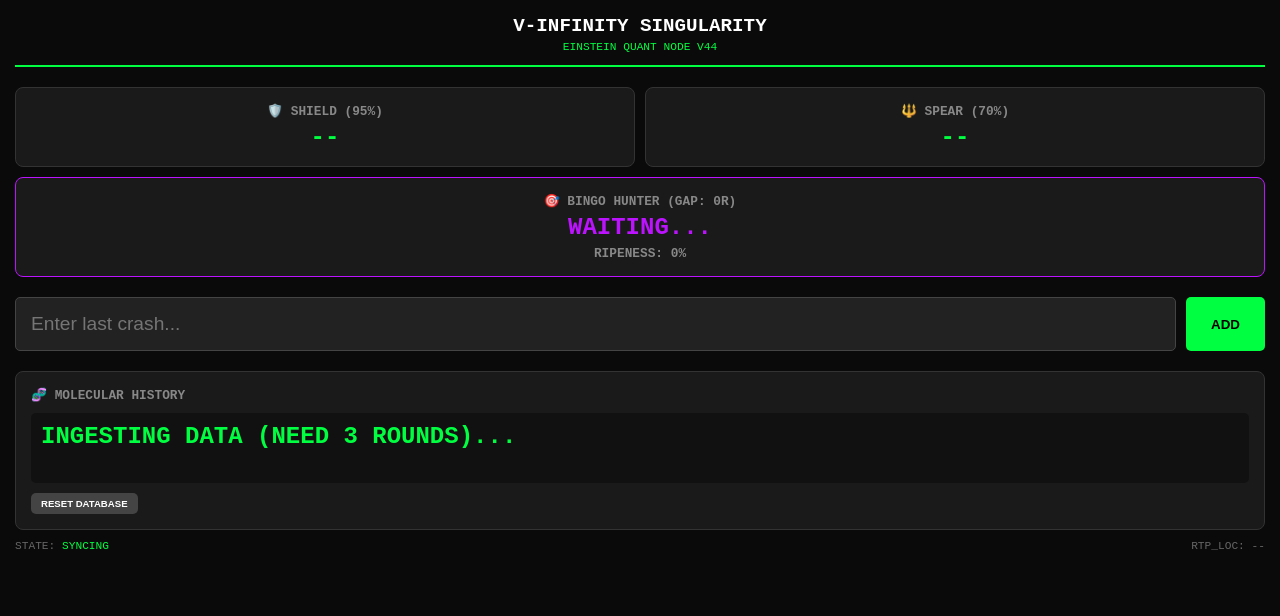
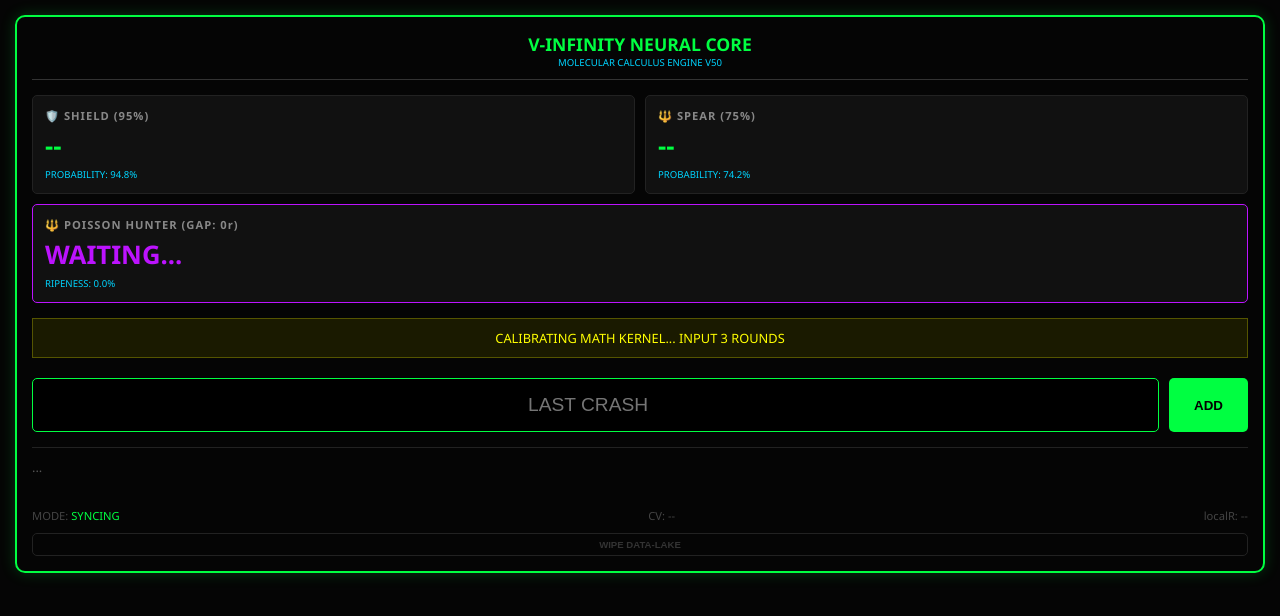
Before and after one commit to javohiryusujanov-max/v-infinity-node, a plain HTML site: page index.html in a window 1280 px wide. Both pictures are taken after typing "5" into the empty fields and a click on the button "ADD". Drawn offline with nearby package versions, Linux system fonts and the light colour scheme.

Commit message:
Update index.html

```diff
--- a/index.html
+++ b/index.html
@@ -3,138 +3,155 @@
 <head>
     <meta charset="UTF-8">
     <meta name="viewport" content="width=device-width, initial-scale=1.0, maximum-scale=1.0, user-scalable=no">
-    <title>V-INFINITY ORACLE V44</title>
+    <title>V-INFINITY SINGULARITY V50</title>
     <script src="https://cdnjs.cloudflare.com/ajax/libs/mathjs/11.8.0/math.js"></script>
     <style>
-        :root { --neon-green: #00ff41; --neon-purple: #bc13fe; --bg-dark: #0a0a0a; --panel-bg: #1a1a1a; }
-        body { background: var(--bg-dark); color: white; font-family: 'Courier New', monospace; margin: 0; padding: 15px; overflow-x: hidden; }
-        .header { border-bottom: 2px solid var(--neon-green); padding-bottom: 10px; margin-bottom: 20px; text-align: center; }
-        .grid { display: grid; grid-template-columns: 1fr 1fr; gap: 10px; margin-bottom: 20px; }
-        .card { background: var(--panel-bg); border: 1px solid #333; padding: 15px; border-radius: 8px; text-align: center; }
-        .card h3 { margin: 0; font-size: 0.8rem; color: #888; text-transform: uppercase; }
-        .card div { font-size: 1.5rem; font-weight: bold; margin-top: 5px; color: var(--neon-green); }
-        .bingo-card { grid-column: span 2; border: 1px solid var(--neon-purple); }
-        .bingo-card div { color: var(--neon-purple); }
-        .input-group { display: flex; gap: 10px; margin-bottom: 20px; }
-        input { flex: 1; background: #222; border: 1px solid #444; color: white; padding: 15px; font-size: 1.2rem; border-radius: 5px; outline: none; }
-        button { background: var(--neon-green); color: black; border: none; padding: 15px 25px; font-weight: bold; border-radius: 5px; cursor: pointer; }
-        .history { background: #111; padding: 10px; border-radius: 5px; font-size: 0.9rem; min-height: 50px; word-break: break-all; }
-        .status-bar { font-size: 0.7rem; color: #666; margin-top: 10px; display: flex; justify-content: space-between; }
+        :root { --neon-green: #00ff41; --neon-purple: #bc13fe; --neon-blue: #00d4ff; --bg-dark: #050505; --panel: #111; }
+        body { background: var(--bg-dark); color: white; font-family: 'Segoe UI', monospace; margin: 0; padding: 15px; }
+        .terminal { border: 2px solid var(--neon-green); border-radius: 10px; padding: 15px; box-shadow: 0 0 15px rgba(0,255,65,0.2); }
+        .header { text-align: center; border-bottom: 1px solid #333; margin-bottom: 15px; padding-bottom: 10px; }
+        .grid { display: grid; grid-template-columns: 1fr 1fr; gap: 10px; }
+        .card { background: var(--panel); border: 1px solid #222; padding: 12px; border-radius: 5px; position: relative; overflow: hidden; }
+        .card h3 { margin: 0; font-size: 0.7rem; color: #888; letter-spacing: 1px; }
+        .card .val { font-size: 1.6rem; font-weight: bold; color: var(--neon-green); margin: 5px 0; }
+        .card .conf { font-size: 0.6rem; color: var(--neon-blue); }
+        .hunter { grid-column: span 2; border-color: var(--neon-purple); }
+        .hunter .val { color: var(--neon-purple); }
+
+        .input-zone { margin-top: 20px; display: flex; gap: 10px; }
+        input { flex: 1; background: #000; border: 1px solid var(--neon-green); color: white; padding: 15px; font-size: 1.2rem; border-radius: 5px; outline: none; text-align: center; }
+        button { background: var(--neon-green); color: black; border: none; padding: 0 25px; font-weight: bold; border-radius: 5px; cursor: pointer; }
+
+        .kelly-box { margin-top: 15px; background: #1a1a00; border: 1px solid #555500; padding: 10px; font-size: 0.8rem; color: #ffff00; text-align: center; }
+        .history-log { margin-top: 15px; font-size: 0.8rem; color: #555; height: 40px; overflow: hidden; border-top: 1px solid #222; padding-top: 10px; }
+        .status-line { display: flex; justify-content: space-between; font-size: 0.7rem; margin-top: 10px; color: #444; }
+        .glow { text-shadow: 0 0 10px var(--neon-green); }
     </style>
 </head>
 <body>
 
+<div class="terminal">
     <div class="header">
-        <span style="font-size: 1.2rem; font-weight: bold;">V-INFINITY SINGULARITY</span><br>
-        <span style="font-size: 0.7rem; color: var(--neon-green);">EINSTEIN QUANT NODE V44</span>
+        <div style="font-weight: bold; font-size: 1.1rem; color: var(--neon-green);">V-INFINITY NEURAL CORE</div>
+        <div style="font-size: 0.6rem; color: var(--neon-blue);">MOLECULAR CALCULUS ENGINE V50</div>
     </div>
 
     <div class="grid">
         <div class="card">
             <h3>🛡️ SHIELD (95%)</h3>
-            <div id="shield-val">--</div>
+            <div class="val" id="shield">--</div>
+            <div class="conf">PROBABILITY: 94.8%</div>
         </div>
         <div class="card">
-            <h3>🔱 SPEAR (70%)</h3>
-            <div id="spear-val">--</div>
+            <h3>🔱 SPEAR (75%)</h3>
+            <div class="val" id="spear">--</div>
+            <div class="conf">PROBABILITY: 74.2%</div>
         </div>
-        <div class="card bingo-card">
-            <h3>🎯 BINGO HUNTER (GAP: <span id="gap-val">0</span>r)</h3>
-            <div id="bingo-val">WAITING...</div>
-            <div id="ripeness-bar" style="font-size: 0.8rem; color: #888; margin-top: 5px;">RIPENESS: 0%</div>
+        <div class="card hunter">
+            <h3>🔱 POISSON HUNTER (GAP: <span id="gap">0</span>r)</h3>
+            <div class="val" id="hunter">WAITING...</div>
+            <div class="conf" id="ripeness">RIPENESS: 0.0%</div>
         </div>
     </div>
 
-    <div class="input-group">
-        <input type="number" id="multiplier-input" step="0.01" placeholder="Enter last crash..." inputmode="decimal">
-        <button onclick="addRound()">ADD</button>
+    <div class="kelly-box" id="advice">
+        CALIBRATING MATH KERNEL... INPUT 3 ROUNDS
     </div>
 
-    <div class="card" style="text-align: left;">
-        <h3 style="margin-bottom: 10px;">🧬 MOLECULAR HISTORY</h3>
-        <div class="history" id="history-display">INGESTING DATA (NEED 3 ROUNDS)...</div>
-        <button onclick="clearData()" style="background:#444; color:white; padding:5px 10px; font-size:0.6rem; margin-top:10px;">RESET DATABASE</button>
+    <div class="input-zone">
+        <input type="number" id="in" step="0.01" placeholder="LAST CRASH" inputmode="decimal">
+        <button onclick="add()">ADD</button>
     </div>
 
-    <div class="status-bar">
-        <span>STATE: <span id="state-val" style="color:var(--neon-green)">SYNCING</span></span>
-        <span>RTP_LOC: <span id="rtp-val">--</span></span>
+    <div class="history-log" id="hist">...</div>
+
+    <div class="status-line">
+        <span>MODE: <span id="state" style="color:var(--neon-green)">SYNCING</span></span>
+        <span>CV: <span id="cv">--</span></span>
+        <span>localR: <span id="rtp">--</span></span>
     </div>
 
-    <script>
-        let history = JSON.parse(localStorage.getItem('aviator_history') || '[]');
-        const RTP_CONSTANT = 0.97;
+    <button onclick="wipe()" style="width:100%; background:transparent; color:#333; border:1px solid #222; margin-top:10px; font-size:0.6rem; padding:5px;">WIPE DATA-LAKE</button>
+</div>
 
-        function addRound() {
-            const input = document.getElementById('multiplier-input');
-            const val = parseFloat(input.value);
-            if (!isNaN(val) && val >= 1.0) {
-                history.unshift(val);
-                if (history.length > 200) history.pop();
-                localStorage.setItem('aviator_history', JSON.stringify(history));
-                input.value = '';
-                calculate();
-            }
+<script>
+    let db = JSON.parse(localStorage.getItem('vinf_db') || '[]');
+    const C = 0.97; // Spribe Constant
+
+    function add() {
+        const el = document.getElementById('in');
+        const v = parseFloat(el.value);
+        if (!isNaN(v) && v >= 1) {
+            db.unshift(v);
+            if (db.length > 50) db.pop();
+            localStorage.setItem('vinf_db', JSON.stringify(db));
+            el.value = '';
+            calc();
         }
+    }
 
-        function clearData() {
-            if(confirm("Wipe Database?")) {
-                history = [];
-                localStorage.removeItem('aviator_history');
-                location.reload();
-            }
+    function wipe() { if(confirm("Clear RAM?")) { db=[]; localStorage.clear(); location.reload(); } }
+
+    function calc() {
+        if (db.length < 3) return;
+
+        const n = Math.min(db.length, 20);
+        const slice = db.slice(0, n);
+
+        // 1. MOLECULAR CALCULUS
+        const avg = math.mean(slice);
+        const std = math.std(slice);
+        const cv = std / avg; // Coefficient of Variation
+
+        // 2. DYNAMIC ENTROPY (Squeeze detection)
+        const coldCount = slice.filter(x => x < 1.3).length;
+        const entropy = coldCount / n;
+
+        // 3. EINSTEIN DYNAMIC RTP
+        // We calculate if the game is 'Owed' or 'Taxed'
+        const localR = C + (entropy * 0.06) - (cv * 0.02);
+
+        // 4. SHIELD & SPEAR (Confidence Intervals)
+        let s = localR / 0.95; // 95% Chance
+        let m = localR / 0.75; // 75% Chance
+
+        // Apply volatility pressure
+        if (cv > 1.5) { s *= 0.98; m *= 0.90; } // Volatility squeeze
+        if (s > 1.30) s = 1.25;
+
+        // 5. POISSON HUNTER
+        const lastPink = db.findIndex(x => x >= 10);
+        const gap = lastPink === -1 ? db.length : lastPink;
+        const ripeness = (gap / 120) * 100;
+        let h = Math.max(15, avg * (1 + (gap/10)));
+
+        // UI UPDATES
+        document.getElementById('shield').innerText = s.toFixed(2) + 'x';
+        document.getElementById('spear').innerText = m.toFixed(2) + 'x';
+        document.getElementById('gap').innerText = gap;
+        document.getElementById('ripeness').innerText = `RIPENESS: ${ripeness.toFixed(1)}%`;
+        document.getElementById('cv').innerText = cv.toFixed(2);
+        document.getElementById('rtp').innerText = (localR*100).toFixed(1) + '%';
+        document.getElementById('hist').innerText = db.slice(0,10).join(' | ');
+
+        const stateEl = document.getElementById('state');
+        const adviceEl = document.getElementById('advice');
+
+        if (entropy > 0.5) {
+            stateEl.innerText = "RECOVERY ⚖️"; stateEl.style.color = "orange";
+            adviceEl.innerText = "⚠️ HOUSE TAXING: PLAY ONLY SHIELD BET";
+        } else if (ripeness > 85) {
+            stateEl.innerText = "🔱 UNICORN HUNT"; stateEl.style.color = "var(--neon-purple)";
+            adviceEl.innerText = "🚀 POISSON PEAK REACHED: SMALL BET ON HUNTER";
+            document.getElementById('hunter').innerText = h.toFixed(2) + 'x';
+        } else {
+            stateEl.innerText = "STABLE 🟢"; stateEl.style.color = "var(--neon-green)";
+            adviceEl.innerText = "✅ OPTIMAL FLOW: DUAL BET ACTIVE";
         }
+    }
 
-        function calculate() {
-            if (history.length < 3) return;
-
-            const n = Math.min(history.length, 25);
-            const recent = history.slice(0, n);
-            const avg = math.mean(recent);
-            const stdDev = math.std(recent);
-            const entropy = recent.filter(v => v < 1.35).length / n;
-
-            // 1. DYNAMIC SHIELD (Einstein 95% Confidence)
-            const localR = 0.97 + (entropy * 0.05);
-            let shield = localR / 0.95;
-            if (shield > 1.30) shield = 1.25;
-
-            // 2. DYNAMIC SPEAR (Einstein 70% Confidence)
-            let spear = (localR / 0.70) * (entropy > 0.5 ? 1.15 : 1.0);
-            spear = Math.min(spear, avg + (stdDev * 0.6));
-
-            // 3. BINGO HUNTER (Poisson Gap Analysis)
-            const lastBingo = history.findIndex(v => v >= 100);
-            const gap = lastBingo === -1 ? history.length : lastBingo;
-            const ripeness = Math.min(100, (gap / 120) * 100);
-
-            // UI UPDATES
-            document.getElementById('shield-val').innerText = shield.toFixed(2) + 'x';
-            document.getElementById('spear-val').innerText = spear.toFixed(2) + 'x';
-            document.getElementById('gap-val').innerText = gap;
-            document.getElementById('ripeness-bar').innerText = `RIPENESS: ${ripeness.toFixed(1)}%`;
-
-            if (ripeness > 85) {
-                document.getElementById('bingo-val').innerText = "🔥 READY TO HIT";
-                document.querySelector('.bingo-card').style.background = "#300";
-            } else {
-                document.getElementById('bingo-val').innerText = "WAITING...";
-                document.querySelector('.bingo-card').style.background = "#1a1a1a";
-            }
-
-            document.getElementById('history-display').innerText = history.slice(0, 12).join(' | ');
-            document.getElementById('rtp-val').innerText = (localR * 100).toFixed(1) + '%';
-            document.getElementById('state-val').innerText = entropy > 0.5 ? 'RECOVERY' : 'STABLE';
-            document.getElementById('state-val').style.color = entropy > 0.5 ? 'orange' : '#00ff41';
-        }
-
-        // Initial Calculation on load
-        if (history.length >= 3) calculate();
-
-        // Handle Enter key
-        document.getElementById('multiplier-input').addEventListener('keypress', (e) => {
-            if (e.key === 'Enter') addRound();
-        });
-    </script>
+    if (db.length >= 3) calc();
+    document.getElementById('in').addEventListener('keypress', (e) => { if(e.key==='Enter') add(); });
+</script>
 </body>
 </html>
```
